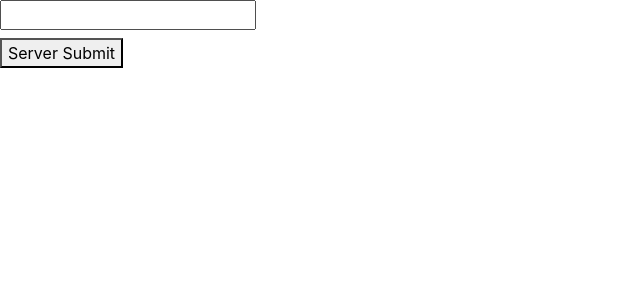
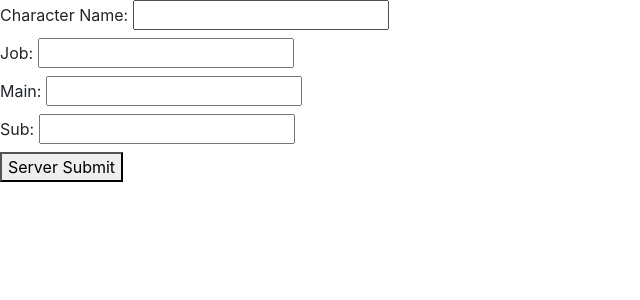
Before and after one commit to Icydeath/gear-swop, an Angular app in the folder GearSwop/ClientApp/: page / in a window 1280 px wide. Shown: the top 300 px of the page, without its empty margins (0-640 px from the left). Built offline with nearby package versions, Linux system fonts and the light colour scheme.

Commit message:
Angular reactive forms now feed into the response. Also you don't need to deserialize things. Apparently.

```diff
--- a/GearSwop/ClientApp/src/app/app.module.ts
+++ b/GearSwop/ClientApp/src/app/app.module.ts
@@ -7,6 +7,7 @@ import { RouterModule } from '@angular/router';
 import { AppComponent } from './app.component';
 import { FetchDataComponent } from './fetch-data/fetch-data.component';
 import {SwapComponent} from './swap/swap.component';
+import { ReactiveFormsModule } from '@angular/forms';
 
 @NgModule({
   declarations: [
@@ -18,6 +19,7 @@ import {SwapComponent} from './swap/swap.component';
     BrowserModule.withServerTransition({ appId: 'ng-cli-universal' }),
     HttpClientModule,
     FormsModule,
+    ReactiveFormsModule,
     RouterModule.forRoot([
       { path: '', component: SwapComponent, pathMatch: 'full' },
       { path: 'fetch-data', component: FetchDataComponent },
--- a/GearSwop/ClientApp/src/app/services/swap.service.ts
+++ b/GearSwop/ClientApp/src/app/services/swap.service.ts
@@ -29,8 +29,6 @@ export class SwapService {
         'Authorization': 'my-auth-token'
       })
     };
-    const json = JSON.stringify(set);
-
-    return this.http.post('/swap', json, httpOptions);
+    return this.http.post('/swap', set, httpOptions);
   }
 }
--- a/GearSwop/ClientApp/src/app/swap/swap.component.html
+++ b/GearSwop/ClientApp/src/app/swap/swap.component.html
@@ -1,7 +1,23 @@
-<div>
+<form [formGroup]="gearSetForm" (ngSubmit)="submitGearSetForm()">
   <label>
-    <input type="text" [(ngModel)]="gearSet">
+    Character Name:
+    <input type="text" formControlName="characterName">
   </label>
-</div>
-
-<button type="button" (click)="submitGearSetForm()">Server Submit</button>
+  <br>
+  <label>
+    Job:
+    <input type="text" formControlName="job">
+  </label>
+  <br>
+  <label>
+    Main:
+    <input type="text" formControlName="main">
+  </label>
+  <br>
+  <label>
+    Sub:
+    <input type="text" formControlName="sub">
+  </label>
+  <br>
+  <button type="submit">Server Submit</button>
+</form>
--- a/GearSwop/ClientApp/src/app/swap/swap.component.ts
+++ b/GearSwop/ClientApp/src/app/swap/swap.component.ts
@@ -1,18 +1,23 @@
 import { Component } from '@angular/core';
 import {SwapService} from '../services/swap.service';
-import {IGearSet} from '../Interfaces/GearSet';
+import { FormGroup, FormControl } from '@angular/forms';
 
 @Component({
   selector: 'app-swap',
   templateUrl: './swap.component.html'
 })
 export class SwapComponent {
-  gearSet: IGearSet;
+  gearSetForm = new FormGroup({
+    characterName: new FormControl(''),
+    job: new FormControl(''),
+    main: new FormControl(''),
+    sub: new FormControl('')
+  });
 
   constructor(private swapService: SwapService) { }
 
   submitGearSetForm() {
-    this.swapService.postSwap(this.gearSet).subscribe(x => {
+    this.swapService.postSwap(this.gearSetForm.value).subscribe(x => {
       console.log(x);
     })
   }
```
Also changed, not shown: 2 other files (tests, documents, lock files or other folders).
